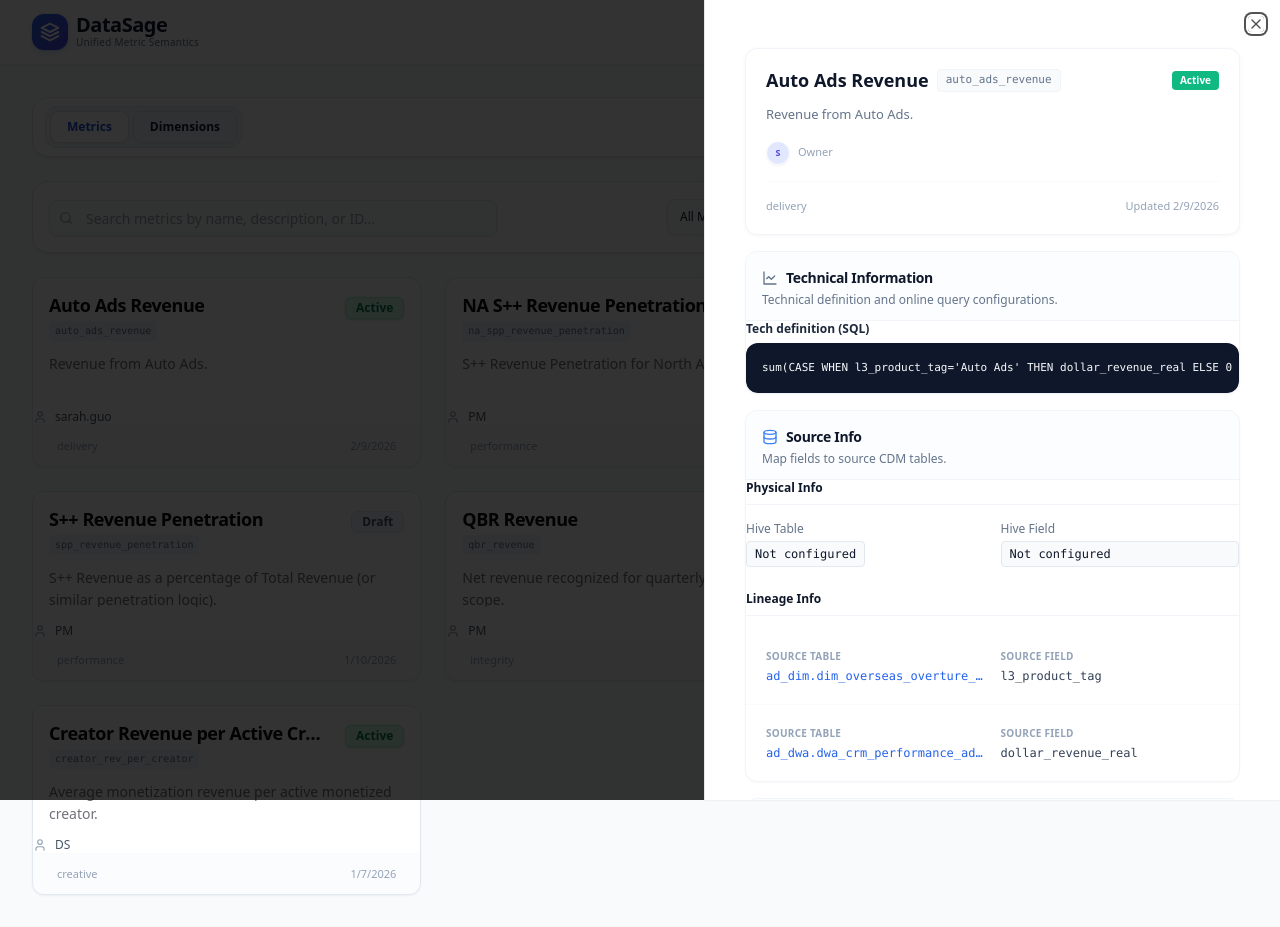
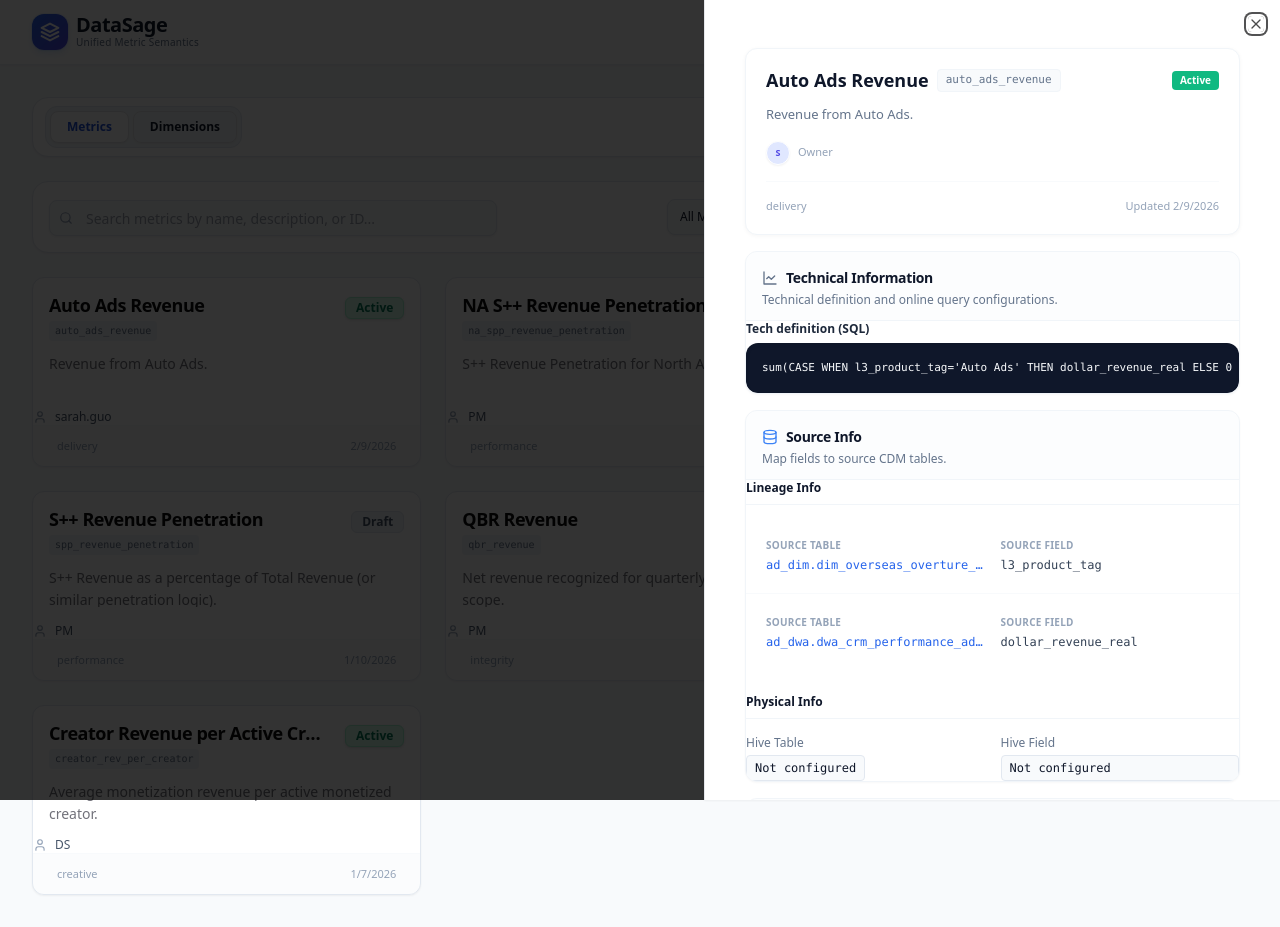
Before and after one commit to MonsterK/ncmd_datasage_mvp_demo, a React (Vite) app: page / in a window 1280 px wide. Both pictures are taken after a click on the element 226 px from the left and 372 px from the top of the page. Built offline with nearby package versions, Linux system fonts and the light colour scheme.

Commit message:
feat: update metric/dimension profile source info layout and add lineage to dimension

```diff
--- a/src/types.ts
+++ b/src/types.ts
@@ -78,6 +78,7 @@ export interface Dimension {
   categoryPath?: string[]
   sourceLink?: string
   sourceDimensionField?: string
+  queryDefinitions?: MetricQueryDefinition[]
   status?: MetricStatus
   technicalDefinition?: string
   createdAt?: string
--- a/src/views/DimensionsWorkspaceView.tsx
+++ b/src/views/DimensionsWorkspaceView.tsx
@@ -475,6 +475,38 @@ function DimensionDetailSheet({ open, onOpenChange, dimension }: DimensionDetail
             </CardHeader>
             <CardContent className="p-5 text-xs">
               <div className="space-y-4">
+                <p className="text-xs font-semibold text-slate-900 border-b border-slate-100 pb-2 mb-3">Lineage Info</p>
+                <div className="divide-y divide-slate-50 mb-6">
+                  {dimension.queryDefinitions && dimension.queryDefinitions.length > 0 ? (
+                    dimension.queryDefinitions.map((q) => (
+                      <div key={q.id} className="grid grid-cols-1 md:grid-cols-2 gap-4 p-5 hover:bg-slate-50/30 transition-colors">
+                        <div className="space-y-1">
+                          <span className="text-[10px] font-semibold text-slate-400 uppercase tracking-wide">Source Table</span>
+                          <div className="flex items-center gap-2">
+                            <a
+                              href="#"
+                              className="font-mono text-xs text-blue-600 hover:underline hover:text-blue-700 truncate"
+                              onClick={(e) => e.preventDefault()}
+                            >
+                              {q.source}
+                            </a>
+                          </div>
+                        </div>
+                        <div className="space-y-1">
+                          <span className="text-[10px] font-semibold text-slate-400 uppercase tracking-wide">Source Field</span>
+                          <p className="font-mono text-xs text-slate-700 break-all">
+                            {q.fields && q.fields.length > 0 ? q.fields.join(", ") : (q.expression || "Not configured")}
+                          </p>
+                        </div>
+                      </div>
+                    ))
+                  ) : (
+                     <div className="p-5 text-center text-xs text-slate-400 italic">
+                       No lineage info available.
+                     </div>
+                  )}
+                </div>
+
                 <p className="text-xs font-semibold text-slate-900 border-b border-slate-100 pb-2 mb-3">Physical Info</p>
                 <div className="grid grid-cols-1 md:grid-cols-2 gap-4">
                   <div className="space-y-1">
--- a/src/views/MetricProfileView.tsx
+++ b/src/views/MetricProfileView.tsx
@@ -155,28 +155,8 @@ export function MetricProfileView({
             </CardDescription>
           </CardHeader>
           <CardContent className="p-5 text-xs">
-            <div className="space-y-4 mb-6">
-              <p className="text-xs font-semibold text-slate-900 border-b border-slate-100 pb-2 mb-3">Physical Info</p>
-              <div className="grid grid-cols-1 md:grid-cols-2 gap-4">
-                <div className="space-y-1">
-                  <span className="text-slate-500">Hive Table</span>
-                  <div className="flex items-center gap-2">
-                    <p className="font-mono text-slate-900 bg-slate-50 px-2 py-1 rounded border border-slate-200 truncate">
-                      {metric.sourceHiveTable || "Not configured"}
-                    </p>
-                  </div>
-                </div>
-                <div className="space-y-1">
-                  <span className="text-slate-500">Hive Field</span>
-                  <p className="font-mono text-slate-900 bg-slate-50 px-2 py-1 rounded border border-slate-200">
-                    {metric.sourceHiveField || "Not configured"}
-                  </p>
-                </div>
-              </div>
-            </div>
-
             <p className="text-xs font-semibold text-slate-900 border-b border-slate-100 pb-2 mb-3">Lineage Info</p>
-            <div className="divide-y divide-slate-50">
+            <div className="divide-y divide-slate-50 mb-6">
               {metric.queryDefinitions.map((q) => (
                  <div key={q.id} className="grid grid-cols-1 md:grid-cols-2 gap-4 p-5 hover:bg-slate-50/30 transition-colors">
                     <div className="space-y-1">
@@ -199,6 +179,26 @@ export function MetricProfileView({
                     </div>
                  </div>
               ))}
+            </div>
+
+            <div className="space-y-4">
+              <p className="text-xs font-semibold text-slate-900 border-b border-slate-100 pb-2 mb-3">Physical Info</p>
+              <div className="grid grid-cols-1 md:grid-cols-2 gap-4">
+                <div className="space-y-1">
+                  <span className="text-slate-500">Hive Table</span>
+                  <div className="flex items-center gap-2">
+                    <p className="font-mono text-slate-900 bg-slate-50 px-2 py-1 rounded border border-slate-200 truncate">
+                      {metric.sourceHiveTable || "Not configured"}
+                    </p>
+                  </div>
+                </div>
+                <div className="space-y-1">
+                  <span className="text-slate-500">Hive Field</span>
+                  <p className="font-mono text-slate-900 bg-slate-50 px-2 py-1 rounded border border-slate-200">
+                    {metric.sourceHiveField || "Not configured"}
+                  </p>
+                </div>
+              </div>
             </div>
 
             {/* Dependency Graph removed as per request */}
```
